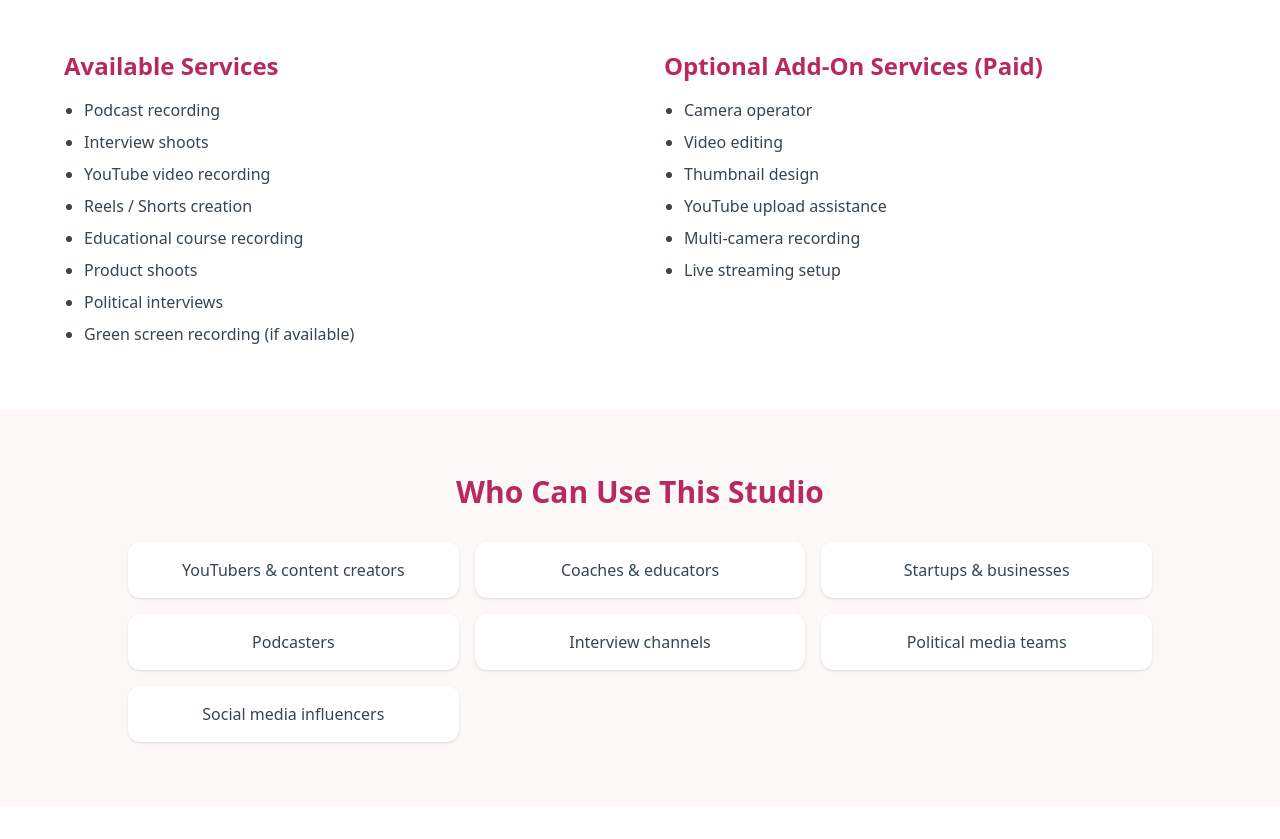
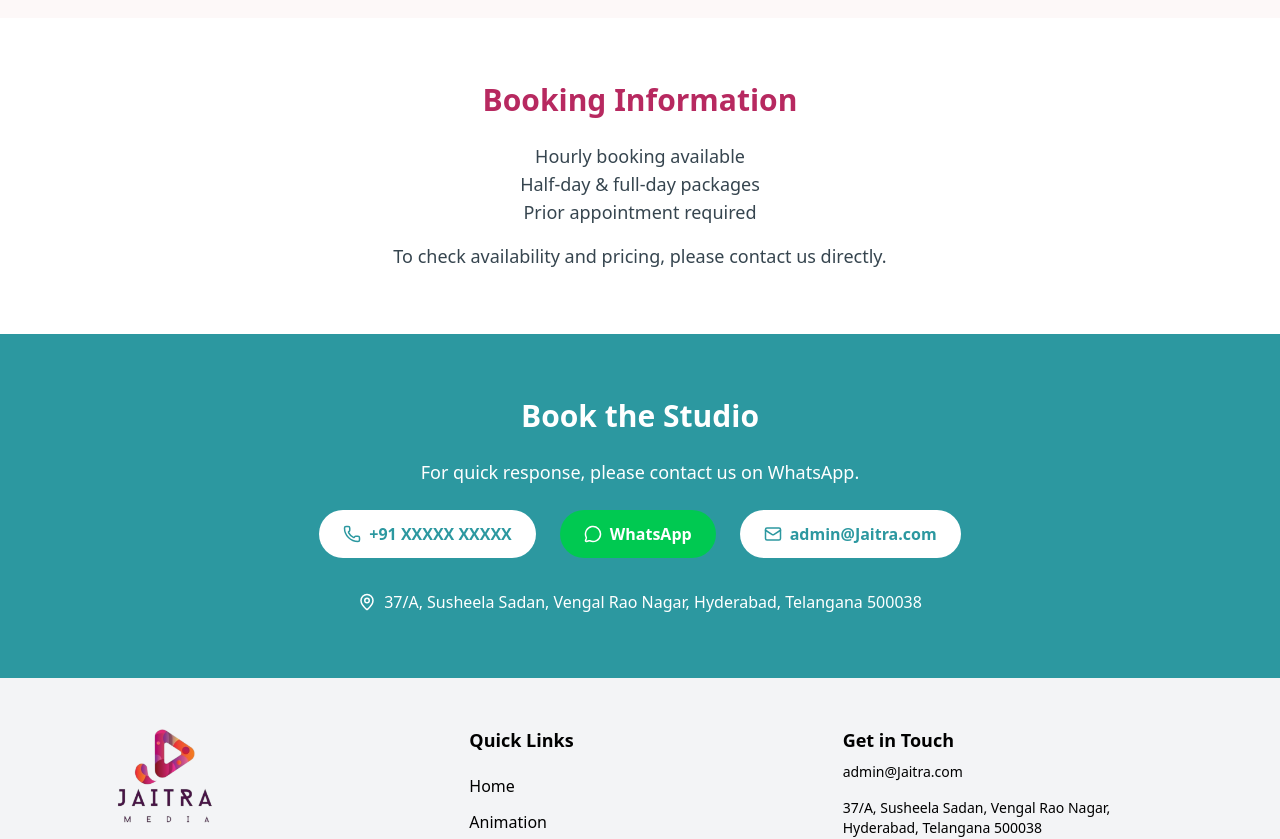
Before and after one commit to siva-doodi/jaitra, a Next.js app: page /our-studio in a window 1280 px wide. Shown: the part 2160-2999 px from the top of the page. Built offline with nearby package versions, Linux system fonts and the light colour scheme.

Commit message:
Update latest page.js

```diff
--- a/src/app/our-studio/page.js
+++ b/src/app/our-studio/page.js
@@ -84,7 +84,7 @@ export default function OurStudioPage() {
 
       {/* ================= FACILITIES ================= */}
       <section className="py-16 px-6 md:px-12">
-        <div className="max-w-6xl mx-auto grid md:grid-cols-2 gap-12">
+        <div className="max-w-6xl mx-auto grid md:grid-cols-3 gap-12">
 
           <div>
             <h3 className="text-2xl font-bold text-primary-text mb-4">
@@ -115,15 +115,7 @@ export default function OurStudioPage() {
               <li>Monitor preview screen</li>
             </ul>
           </div>
-
-        </div>
-      </section>
-
-      {/* ================= SERVICES ================= */}
-      <section className="py-16 px-6 md:px-12 bg-white">
-        <div className="max-w-6xl mx-auto grid md:grid-cols-2 gap-12">
-
-          <div>
+             <div>
             <h3 className="text-2xl font-bold text-primary-text mb-4">
               Available Services
             </h3>
@@ -138,51 +130,10 @@ export default function OurStudioPage() {
               <li>Green screen recording (if available)</li>
             </ul>
           </div>
-
-          <div>
-            <h3 className="text-2xl font-bold text-primary-text mb-4">
-              Optional Add-On Services (Paid)
-            </h3>
-            <ul className="space-y-2 list-disc pl-5">
-              <li>Camera operator</li>
-              <li>Video editing</li>
-              <li>Thumbnail design</li>
-              <li>YouTube upload assistance</li>
-              <li>Multi-camera recording</li>
-              <li>Live streaming setup</li>
-            </ul>
-          </div>
-
         </div>
       </section>
+      {/* ================= WHO CAN USE ================= */}
 
-      {/* ================= WHO CAN USE ================= */}
-      <section className="py-16 px-6 md:px-12">
-        <div className="max-w-5xl mx-auto text-center">
-          <h2 className="text-3xl font-bold text-primary-text mb-8">
-            Who Can Use This Studio
-          </h2>
-
-          <div className="grid sm:grid-cols-2 md:grid-cols-3 gap-4">
-            {[
-              'YouTubers & content creators',
-              'Coaches & educators',
-              'Startups & businesses',
-              'Podcasters',
-              'Interview channels',
-              'Political media teams',
-              'Social media influencers',
-            ].map((item, i) => (
-              <div
-                key={i}
-                className="bg-white shadow rounded-xl p-4 font-medium"
-              >
-                {item}
-              </div>
-            ))}
-          </div>
-        </div>
-      </section>
 
       {/* ================= BOOKING SECTION ================= */}
       <section id="booking" className="py-16 px-6 md:px-12 bg-white">
@@ -227,7 +178,7 @@ export default function OurStudioPage() {
         </div>
 
         <p className="flex justify-center items-center gap-2">
-          <MapPin size={18} /> Your Studio Address Here
+          <MapPin size={18} /> 37/A, Susheela Sadan, Vengal Rao Nagar, Hyderabad, Telangana 500038
         </p>
       </section>
     </main>
```
